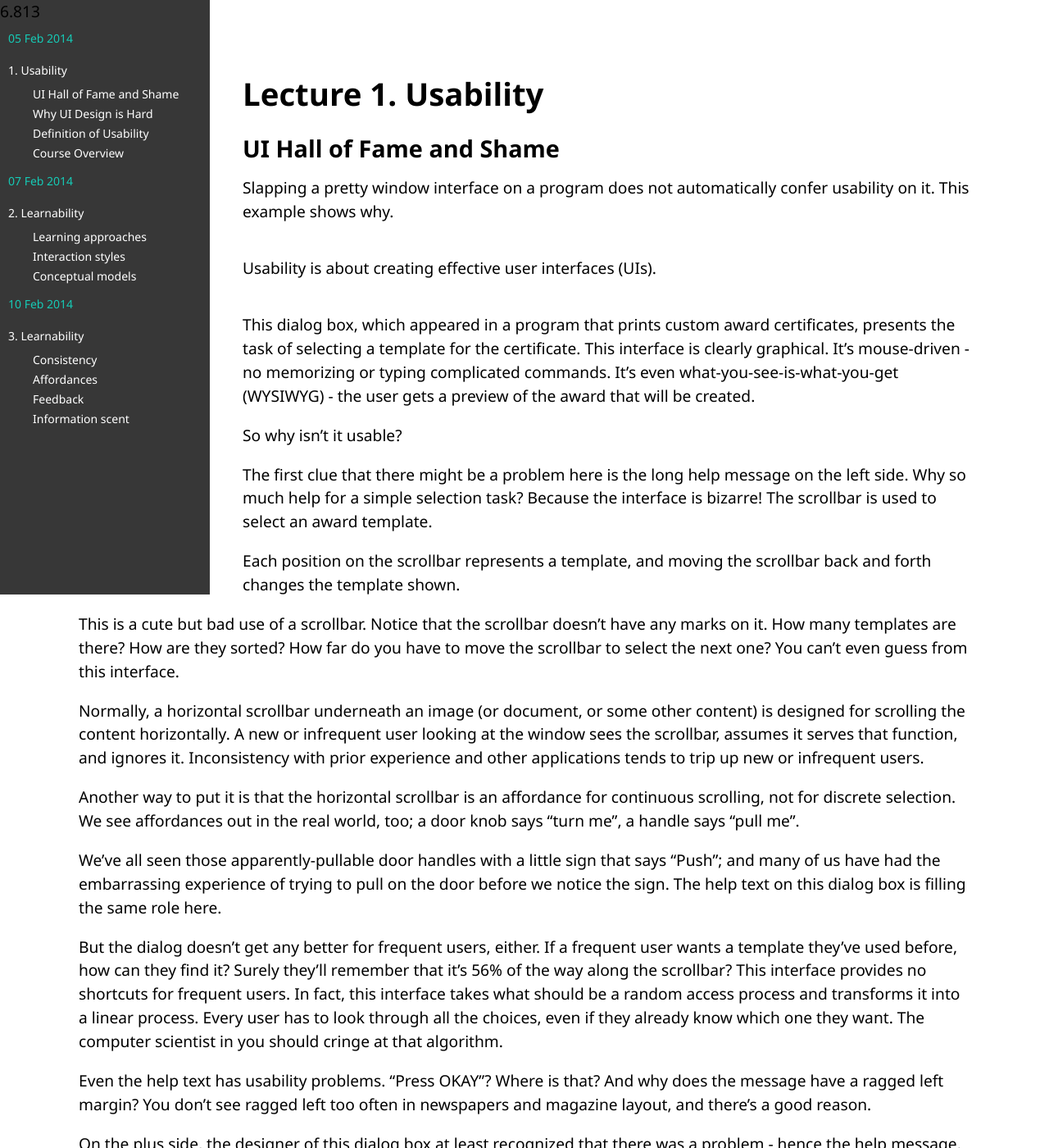
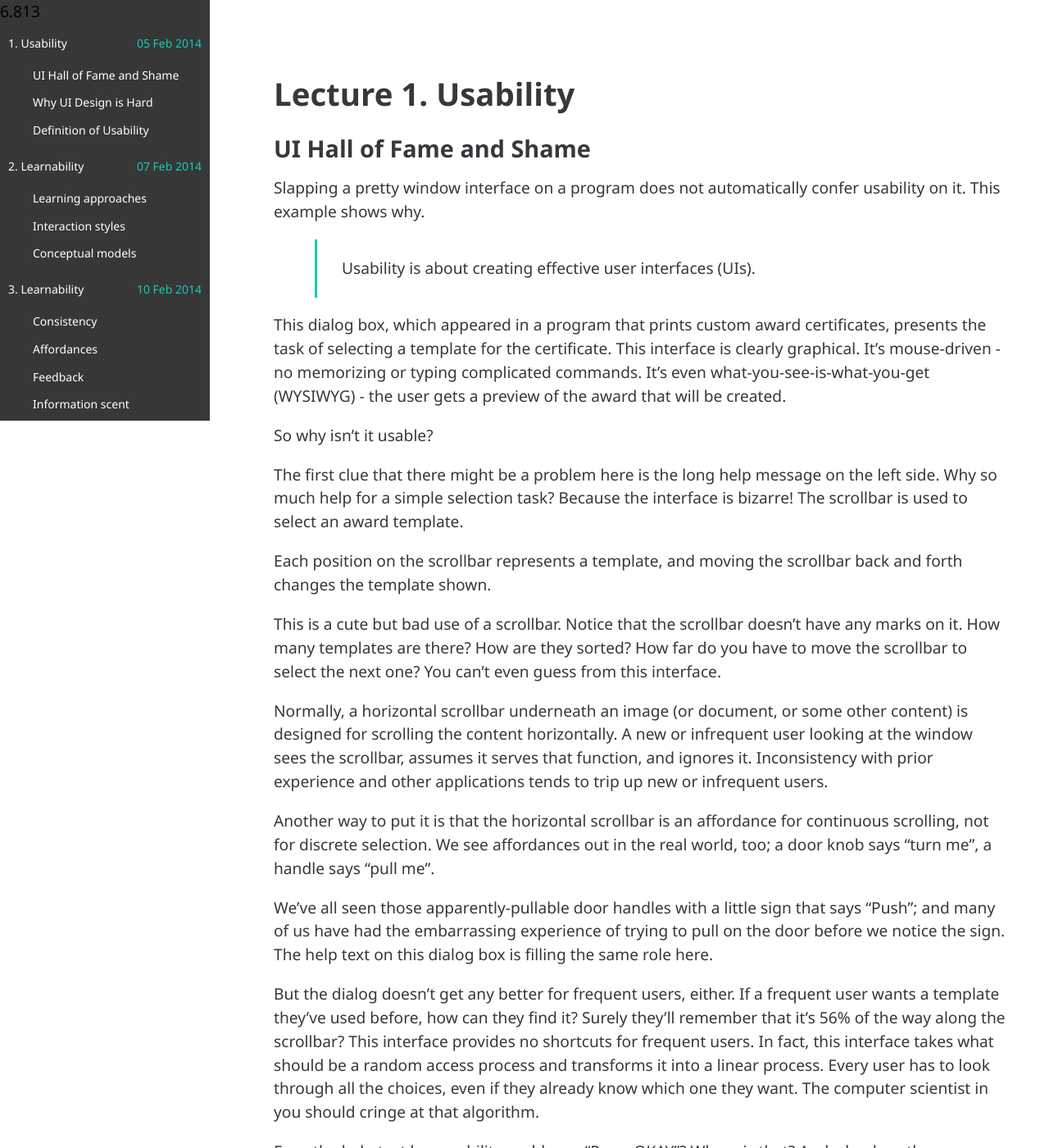
Before and after one commit to conniehuang/813lectures, a Jekyll site: the page built from _posts/2014-02-05-lecture1.markdown, in a window 1280 px wide and 1400 px high. Shown: the whole window at 82% size. Built offline with Jekyll 4.4.1, drawn with Linux system fonts in a browser that asks for light colours; some web fonts are replaced; Markdown is read by kramdown in place of the engine named in the settings.

Commit message:
moved date to right of title in sidebar

```diff
--- a/_layouts/default.html
+++ b/_layouts/default.html
@@ -21,8 +21,7 @@
     </a>
     <ul>
       {% for post in site.posts reversed %}
-            <li>{{ post.date | date_to_string }}</li>
-            <li><a href="{{ post.url }}">{{ post.title }}</a></li>
+            <li><span class="lecture-title"><a href="{{ post.url }}">{{ post.title }}</a> <span class="date">{{ post.date | date_to_string }}</span></li>
             <ul>
               {% for section in post.sections %}
                 {% assign section-split = section | split: ' ' %}
@@ -34,7 +33,7 @@
     </ul>
   </div>
 
-  <div id="site">
+  <div id="notes">
     {{ content }}
   </div>
 
--- a/_posts/2014-02-05-lecture1.markdown
+++ b/_posts/2014-02-05-lecture1.markdown
@@ -5,11 +5,10 @@
 categories: lecture
 lecturer: David Karger
 author: Rob Miller
-sections: [UI Hall of Fame and Shame, Why UI Design is Hard, Definition of Usability, Course Overview]
+sections: [UI Hall of Fame and Shame, Why UI Design is Hard, Definition of Usability]
 ---
 
-UI Hall of Fame and Shame
----------------------
+<h2 id="ui-hall-of-fame-and-shame">UI Hall of Fame and Shame</h2>
 
 Slapping a pretty window interface on a program does not automatically confer usability on it. This example shows why.
 
@@ -54,8 +53,7 @@
 
 Perhaps the worst part of this example is that it's not a result of laziness. Somebody went to a lot of effort to draw that clock face with hands. If only they'd spent some of that time thinking about usability instead.
 
-Why UI Design is Hard
----------------------
+<h2 id="why-ui-design-is-hard">Why UI Design is Hard</h2>
 
 Gimp is an open-source image editing program, comparable to Adobe Photoshop. Gimp's designers made a strange choice for its menus. Gimp windows have no menu bar. Instead, all Gimp menus are accessed from a context menu, which pops up on right-click.
 
@@ -111,8 +109,8 @@
 
 It's easy to say, "Yeah, the interface is bad, but users can customize it however they want it." There are two problems with this statement: (1) most users don't, and (2) user customizations may be even worse! One study of command abbreviations found that users made twice as many errors with their own command abbreviations than with a carefully-designed set (Grudin & Barnard, "When does an abbreviation become a word?", CHI '85). So customization isn't the silver bullet.
 
-Usability, Defined
----------------------
+<h2 id="definition-of-usability">Usability, Defined</h2>
+------------------
 
 The property we're concerned with here, usability, is more precise than just how "good" the system is. A system can be good or bad in many ways.
 
--- a/_posts/2014-02-07-lecture2.markdown
+++ b/_posts/2014-02-07-lecture2.markdown
@@ -7,9 +7,6 @@
 author: Rob Miller
 sections: [Learning approaches, Interaction styles, Conceptual models]
 ---
-
-Learnability
-====================
 
 Learning Approaches
 ---------------------
--- a/_posts/2014-02-10-lecture3.markdown
+++ b/_posts/2014-02-10-lecture3.markdown
@@ -7,9 +7,6 @@
 author: Rob Miller
 sections: [Consistency, Affordances, Feedback, Information scent]
 ---
-
-Learnability
-====================
 
 Learning Approaches
 ---------------------
--- a/css/main.css
+++ b/css/main.css
@@ -1,7 +1,9 @@
 body {
   font-family: 'Whitney A', 'Whitney B', 'Segoe UI', 'Helvetica', 'Arial', sans-serif;
   font-weight: 400;
-  font-size: 1.2em; }
+  font-size: 1.2em;
+  line-height: 1.5em;
+  color: #37373c; }
 
 * {
   margin: 0;
@@ -28,20 +30,13 @@
 blockquote {
   margin-left: 50px;
   padding: 2px 30px;
-  border-left: 3px solid #16CBB6; }
+  border-left: 3px solid #16cbb6; }
 
 em {
-  color: #16CBB6; }
+  color: #16cbb6; }
 
 strong {
-  color: #16CBB6; }
-
-#site {
-  /*font-size: 14px;*/
-  line-height: 1.5em;
-  margin: 0 auto;
-  width: 85%;
-  padding: 100px 10px 10px 10px; }
+  color: #16cbb6; }
 
 .posts {
   list-style-type: none;
@@ -49,24 +44,33 @@
 
 #sidebar {
   background-color: #373737;
+  overflow-y: scroll;
   color: #fff;
   width: 20%;
   /*TODO: MAKE RESPONSIVE*/
-  float: left;
-  margin-right: 40px;
-  padding-bottom: 200px; }
+  /*float:left;*/
+  position: fixed;
+  /*padding: ;*/ }
+  #sidebar li {
+    color: #16cbb6;
+    display: block;
+    padding: 10px;
+    font-size: 14px; }
+  #sidebar ul li {
+    overflow: hidden; }
+    #sidebar ul li .lecture-name {
+      float: left; }
+    #sidebar ul li .date {
+      float: right; }
+  #sidebar ul ul li {
+    color: #fff;
+    padding: 0px 0px 5px 40px; }
 
-#sidebar li {
-  color: #16CBB6;
-  display: block;
-  padding: 10px;
-  font-size: 14px;
-  /*text-transform:uppercase;*/ }
-
-#sidebar ul ul li {
-  /*font-size:70%;*/
-  color: #fff;
-  padding: 0px 0px 5px 40px; }
+#notes {
+  padding: 100px 50px;
+  overflow-y: scroll;
+  float: right;
+  width: 70%; }
 
 /*#sidebar-home{
   color:#fff;
@@ -74,9 +78,4 @@
   text-align:right;
   padding: 100px 10px 0px 10px;
   letter-spacing: 10px;
-}
-
-.post{
-  width:75%;
-  float:left;
 }*/
```
Also changed, not shown: css/main.scss (+41 -25 lines).
